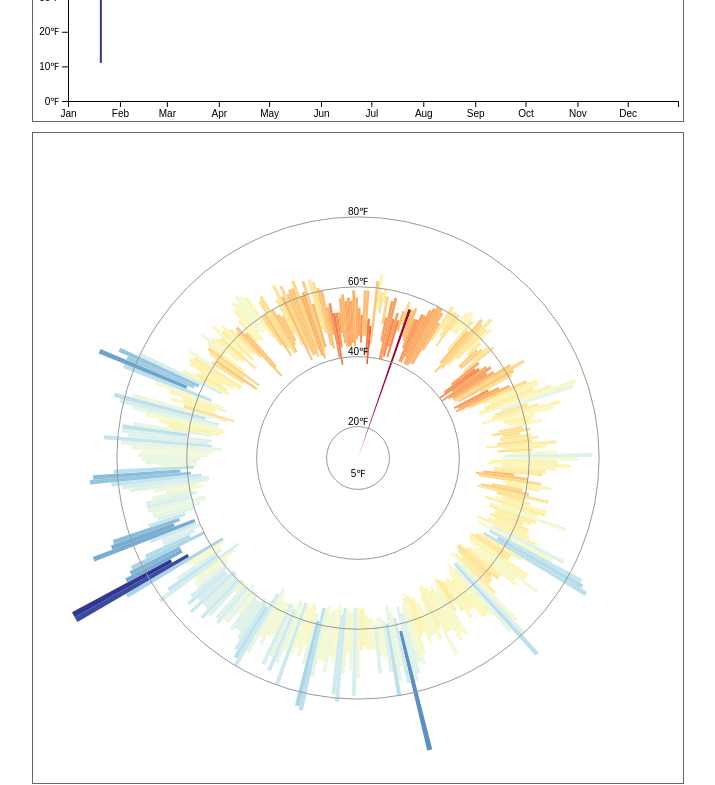
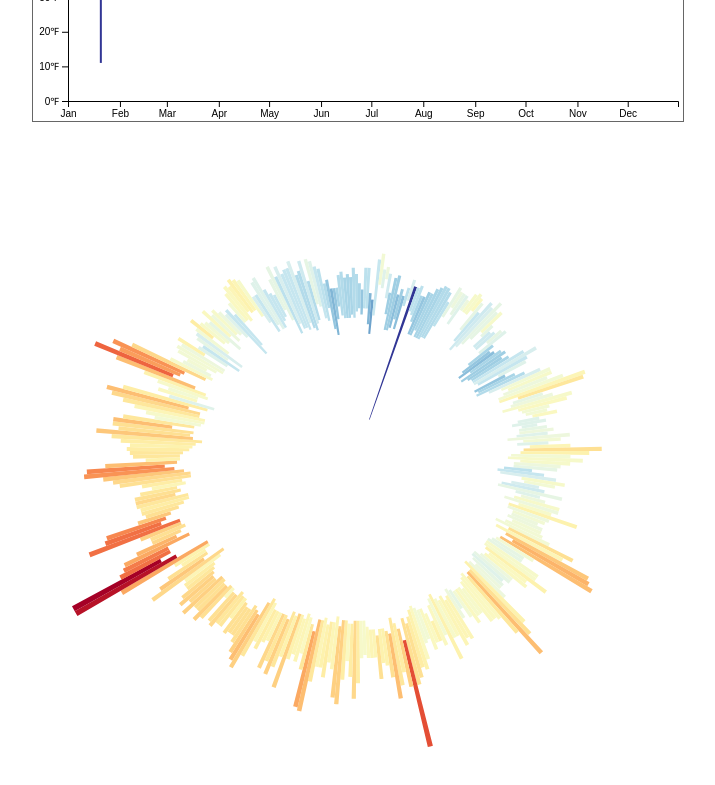
Before and after one commit to gmahima/learnD3, a React (Create React App) app: page / in a window 1280 px wide. Shown: the part 420-1205 px from the top of the page, without its empty margins (282-997 px from the left). Built offline with nearby package versions, Linux system fonts and the light colour scheme; the HTML template or start-up script is replaced by a standard one.

Commit message:
radial chart with canvas

```diff
--- a/src/visualizations/RadialChart.js
+++ b/src/visualizations/RadialChart.js
@@ -10,72 +10,58 @@ class RadialChart extends Component {
     tempAnnotations: []
   };
 
+  arcGenerator = d3.arc();
+
   static getDerivedStateFromProps(nextProps, prevState) {
-    const { data, range } = nextProps;
-    if (!data) return {};
+    if (!nextProps.data) return null; // data hasn't been loaded yet so do nothing
+    const { data } = nextProps;
+    const radiusScale = d3.scaleLinear().range([0, width / 2]);
+    const colorScale = d3.scaleSequential(d3.interpolateRdYlBu);
 
-    const radiusScale = d3
-      .scaleLinear()
-      .domain([d3.min(data, d => d.low), d3.max(data, d => d.high)])
-      .range([0, width / 2]);
+    // data has changed, so recalculate scale domains
+    const tempMax = d3.max(data, d => d.high);
+    const colorDomain = d3.extent(data, d => d.avg).reverse();
+    radiusScale.domain([0, tempMax]);
+    colorScale.domain(colorDomain);
 
-    const colorScale = d3
-      .scaleSequential()
-      .domain(d3.extent(data, d => d.avg))
-      .interpolator(d3.interpolateRdYlBu);
-
-    // get the angle for each slice
-    // 2PI / 365
+    // one arc per day, innerRadius is low temp, outerRadius is high temp
     const perSliceAngle = (2 * Math.PI) / data.length;
-
-    const arcGenerator = d3.arc();
     const slices = data.map((d, i) => {
-      const path = arcGenerator({
+      const arcData = {
         startAngle: i * perSliceAngle,
         endAngle: (i + 1) * perSliceAngle,
         innerRadius: radiusScale(d.low),
         outerRadius: radiusScale(d.high)
-      });
-      // slice should be colored if there's no time range
-      // or if the slice is within the time range
-      const isColored =
-        !range.length || (range[0] <= d.date && d.date <= range[1]);
-      return {
-        path,
-        fill: isColored ? colorScale(d.avg) : "#ccc"
       };
+
+      return { arcData, fill: colorScale(d.avg) };
     });
 
-    const tempAnnotations = [5, 20, 40, 60, 80].map(temp => {
-      return {
-        r: radiusScale(temp),
-        temp
-      };
-    });
+    return { slices };
+  }
+  componentDidMount(){
+    this.ctx = this.refs.canvas.getContext("2d");
+    this.ctx.translate(width/2, height/2)
+    this.arcGenerator.context(this.ctx);
+    this.drawSlices()
 
-    return { slices, tempAnnotations };
+
+  }
+  componentDidUpdate(){
+    this.drawSlices()
+  }
+  drawSlices() {
+    this.state.slices.forEach(d=>{
+      this.ctx.fillStyle =d.fill,
+      this.ctx.beginPath();
+      this.arcGenerator(d.arcData)
+      this.ctx.fill()
+    })
   }
 
   render() {
-    return (
-      <svg width={width} height={height}>
-        <g transform={`translate(${width / 2}, ${height / 2})`}>
-          {this.state.slices.map((d, i) => (
-            <path key={i} d={d.path} fill={d.fill} />
-          ))}
-
-          {this.state.tempAnnotations.map((d, i) => (
-            <g key={i}>
-              <circle r={d.r} fill="none" stroke="#999" />
-              <text y={-d.r - 2} textAnchor="middle">
-                {d.temp}℉
-              </text>
-            </g>
-          ))}
-        </g>
-      </svg>
-    );
+    return <canvas ref="canvas" width={width} height={height} />;
   }
 }
 
-export default RadialChart;
+export default RadialChart
```
Also changed, not shown: src/App.js (line endings or trailing spaces), src/visualizations/Chart.js (line endings or trailing spaces).
